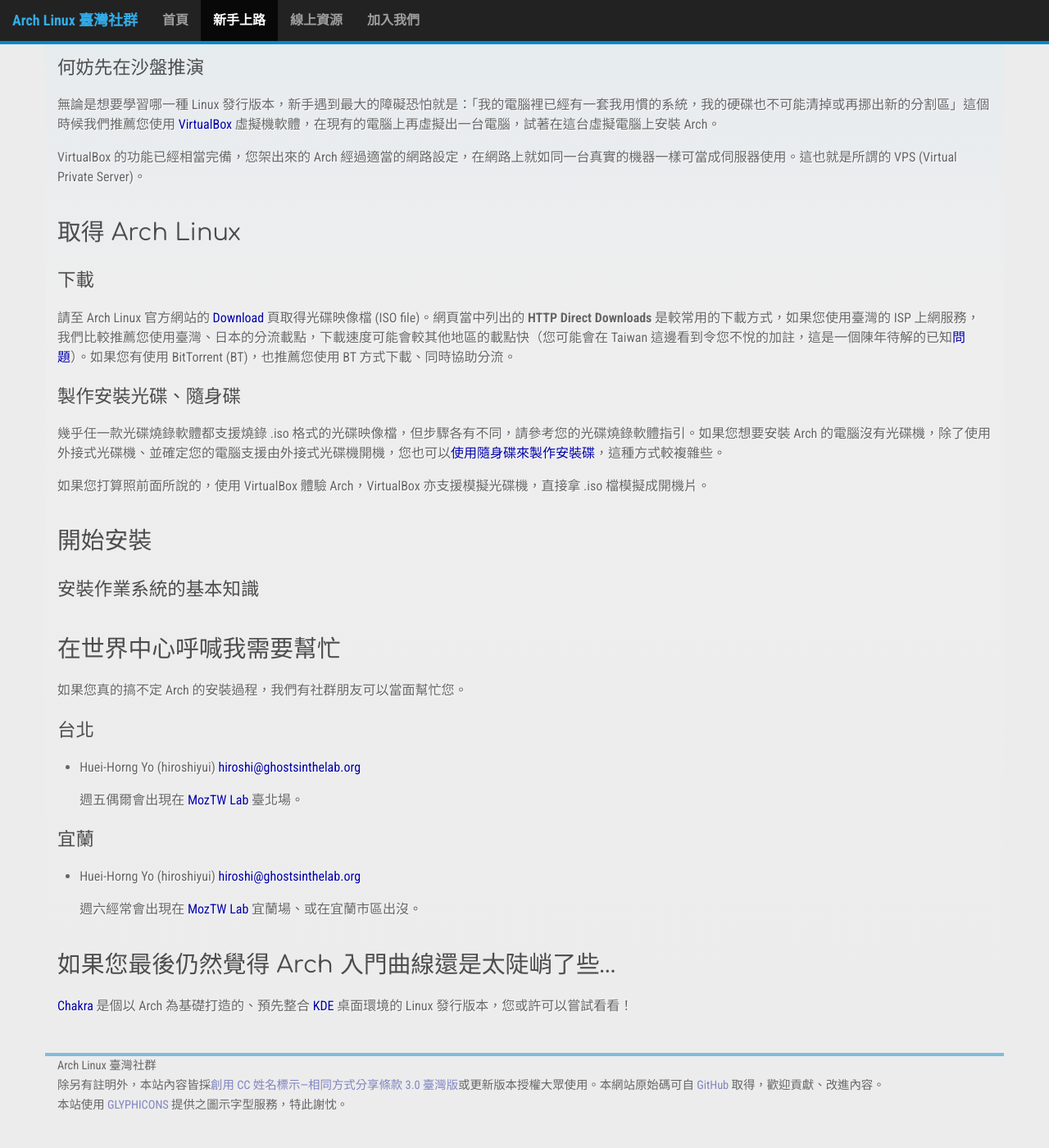
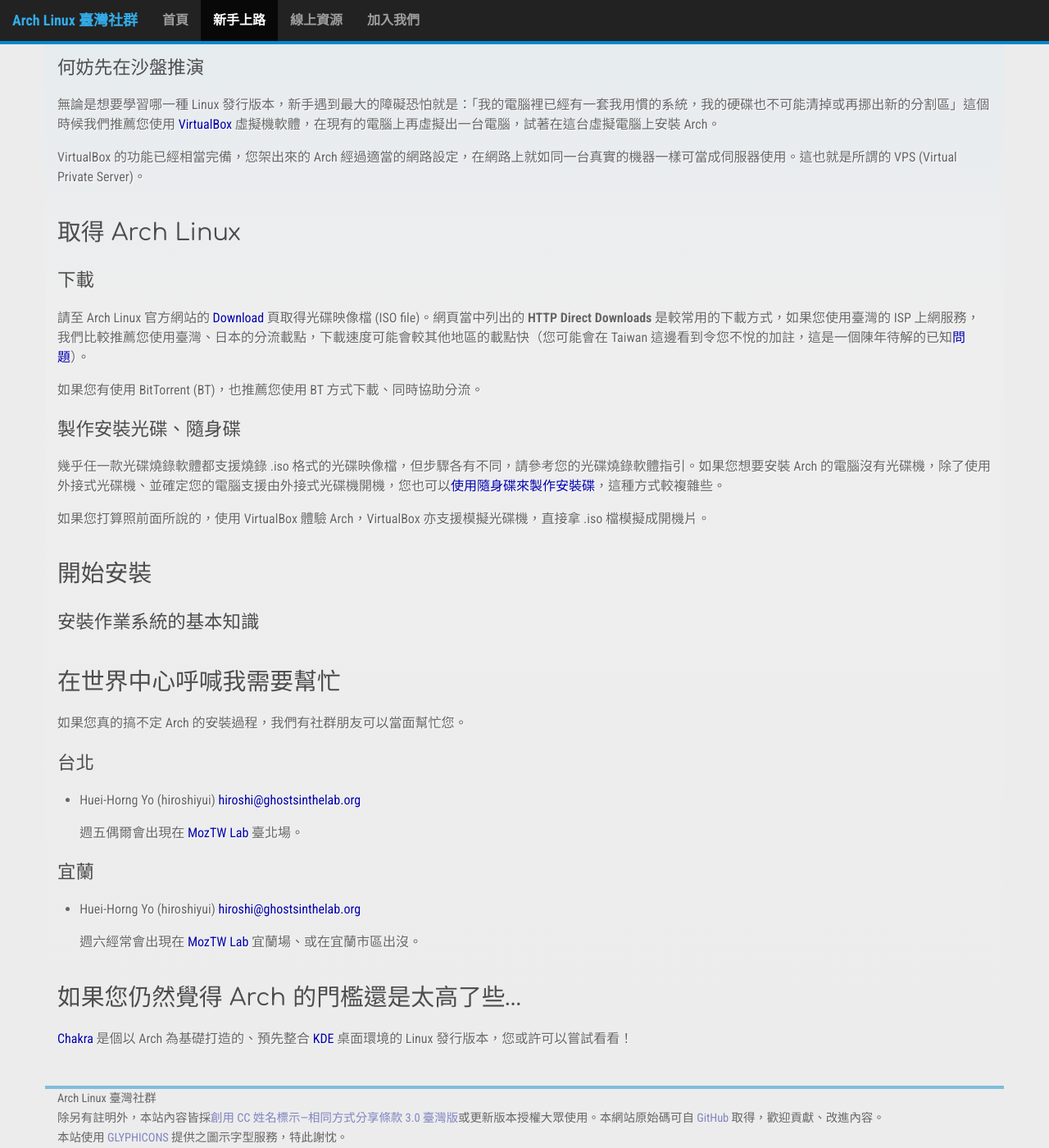
Before and after one commit to linux-taiwan/arch.linux.org.tw, a Jekyll site: the page built from getting-started/index.md, in a window 1280 px wide and 1400 px high, scrolled down 524 px. Shown: the whole window at 82% size. Built offline with Jekyll 4.4.1, drawn with Linux system fonts in a browser that asks for light colours; nearby versions of some CDN libraries; Markdown is read by kramdown in place of the engine named in the settings; before the commit the page ends 1884 px from its top, so only the background shows below that.

Commit message:
Update getting started page.
Signed-off-by: Huei-Horng Yo <hiroshiyui@gmail.com>

```diff
--- a/getting-started/index.md
+++ b/getting-started/index.md
@@ -27,7 +27,9 @@
 # 取得 Arch Linux
 ## 下載
 
-請至 Arch Linux 官方網站的 [Download](https://www.archlinux.org/download/) 頁取得光碟映像檔 (ISO file)。網頁當中列出的 **HTTP Direct Downloads** 是較常用的下載方式，如果您使用臺灣的 ISP 上網服務，我們比較推薦您使用臺灣、日本的分流載點，下載速度可能會較其他地區的載點快（您可能會在 Taiwan 這邊看到令您不悅的加註，這是一個陳年待解的已知[問題](https://bugs.archlinux.org/task/30444)）。如果您有使用 BitTorrent (BT)，也推薦您使用 BT 方式下載、同時協助分流。
+請至 Arch Linux 官方網站的 [Download](https://www.archlinux.org/download/) 頁取得光碟映像檔 (ISO file)。網頁當中列出的 **HTTP Direct Downloads** 是較常用的下載方式，如果您使用臺灣的 ISP 上網服務，我們比較推薦您使用臺灣、日本的分流載點，下載速度可能會較其他地區的載點快（您可能會在 Taiwan 這邊看到令您不悅的加註，這是一個陳年待解的已知[問題](https://bugs.archlinux.org/task/30444)）。
+
+如果您有使用 BitTorrent (BT)，也推薦您使用 BT 方式下載、同時協助分流。
 
 ## 製作安裝光碟、隨身碟
 
@@ -54,6 +56,6 @@
 
   週六經常會出現在 [MozTW Lab](http://moztw.org/events/moztw-lab/) 宜蘭場、或在宜蘭市區出沒。
 
-# 如果您最後仍然覺得 Arch 入門曲線還是太陡峭了些…
+# 如果您仍然覺得 Arch 的門檻還是太高了些…
 
 [Chakra](http://www.chakra-project.org/) 是個以 Arch 為基礎打造的、預先整合 [KDE](http://kde.org/) 桌面環境的 Linux 發行版本，您或許可以嘗試看看！
```
